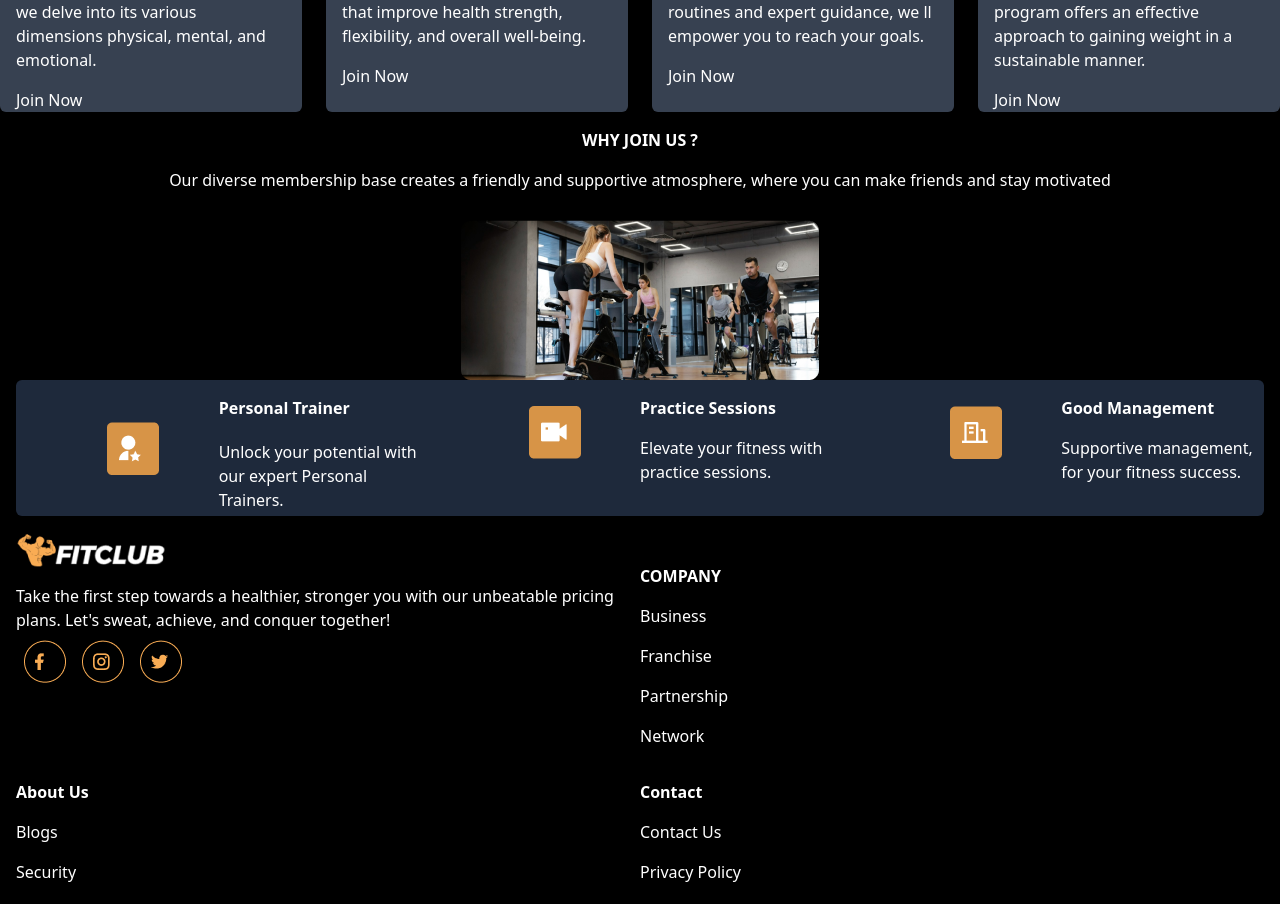
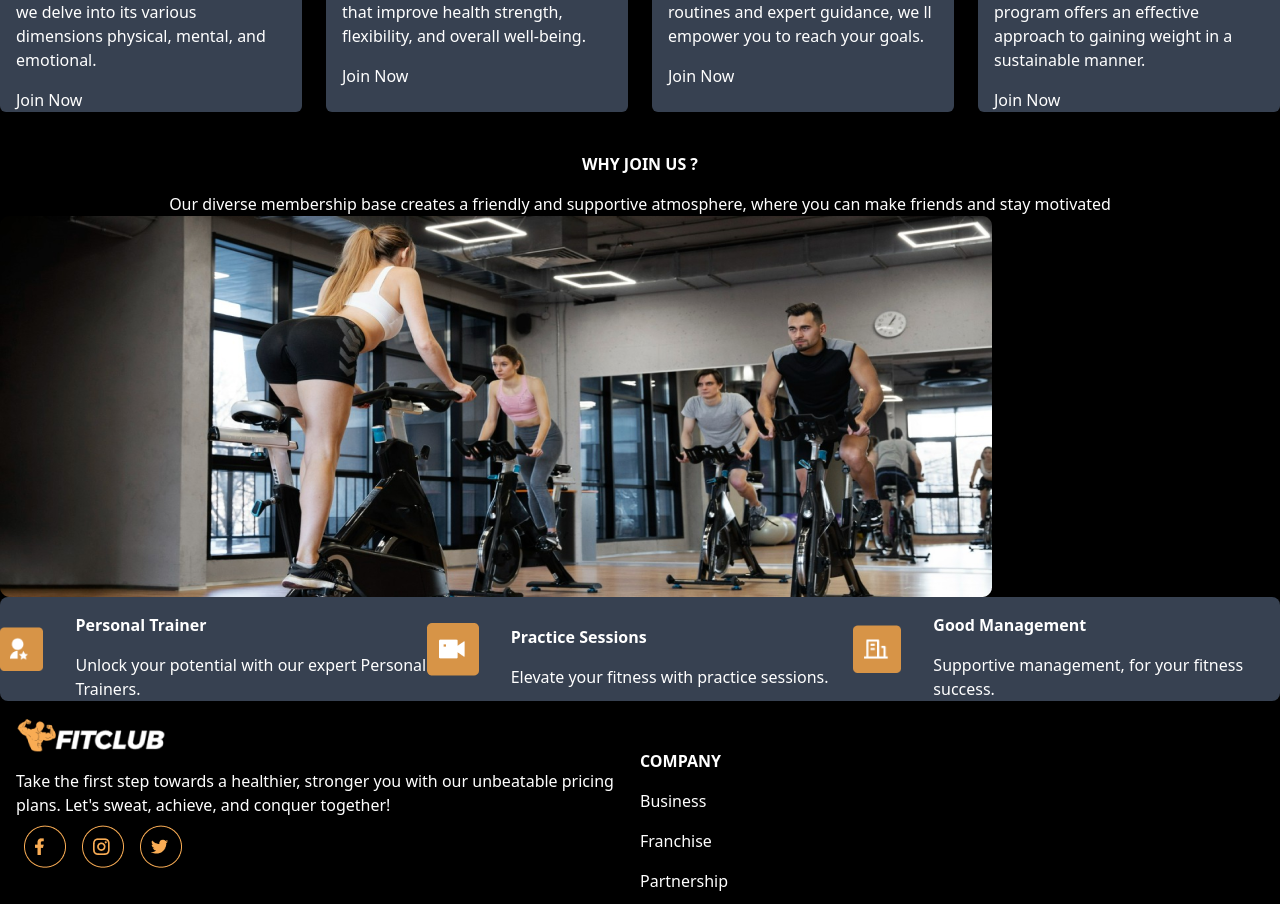
Before and after one commit to Rafaelteppa/prova, a Next.js app: page / in a window 1280 px wide. Shown: the part 886-1790 px from the top of the page. Built offline with nearby package versions, Linux system fonts and the light colour scheme.

Commit message:
fix: Header2

```diff
--- a/app/components/Header2.tsx
+++ b/app/components/Header2.tsx
@@ -1,21 +1,58 @@
 export default function Header() {
     return (
-        <div className="text-center mt-4 mx-4 ">
+        <div className="mt-10 text-center">
             <div>
-             <h1 className="font-bold"> WHY JOIN US ?</h1>
-
+                <h1 className="font-bold"> WHY JOIN US ?</h1>
             </div>
             <div className="mt-4">
-             <h2>Our diverse membership base creates a
-             friendly and supportive atmosphere, where
-             you can make friends and stay motivated  </h2>
-
-            </div>
-            <div className="mt-7 grid justify-items-center bg-auto flex-auto">
-                <img src="/img/mulher.png" alt="" />
+                <h2>
+                    Our diverse membership base creates a
+                    friendly and supportive atmosphere, where
+                    you can make friends and stay motivated
+                </h2>
             </div>
 
+            <div>
+                <img src="/img/mulher.png" alt="" />
+                <div className="text-left bg-gray-700 rounded-lg md:grid grid-cols-3">
+                    <div className="flex items-center gap-4">
+                        <div>
+                            <img src="/img/grid1.png" alt="" />
+                        </div>
+                        <div className="ml-4">
+                            <h1 className="font-bold mt-4">Personal Trainer</h1>
+                            <h4 className="mt-4">
+                                Unlock your potential with
+                                our expert Personal Trainers.
+                            </h4>
+                        </div>
+                    </div>
+                    <div className="flex items-center gap-4">
+                        <div>
+                            <img src="/img/grid2.png" alt="" />
+                        </div>
+                        <div className="ml-4">
+                            <h1 className="font-bold mt-4">Practice Sessions</h1>
+                            <h4 className="mt-4">
+                                Elevate your fitness with
+                                practice sessions.
+                            </h4>
+                        </div>
+                    </div>
+                    <div className="flex items-center gap-4">
+                        <div>
+                            <img src="/img/grid3.png" alt="" />
+                        </div>
+                        <div className="ml-4">
+                            <h1 className="font-bold mt-4">Good Management</h1>
+                            <h4 className="mt-4">
+                                Supportive management,
+                                for your fitness success.
+                            </h4>
+                        </div>
+                    </div>
+                </div>
+            </div>
         </div>
-
     )
 }
--- a/app/page.tsx
+++ b/app/page.tsx
@@ -1,11 +1,11 @@
 import Header from "./components/Header";
 import Banner from "./components/Banner";
+import Program from "./components/Program";
 
 
-import Program from "./components/Program";
 import Header2 from "./components/Header2";
 //import Personal from "./components/Personal";
-import Join_Grid from "./components/Join_Grid";
+// import Join_Grid from "./components/Join_Grid";
 import Footer_Bar from "./components/Footer_Bar";
 import Footer from "./components/Footer";
 
@@ -16,7 +16,7 @@ export default function Home() {
       <Banner/>
       <Program/>
       <Header2/>
-     <Join_Grid/>
+     {/* <Join_Grid/> */}
      <Footer/>
      <Footer_Bar/>
     </div>
```
Also changed, not shown: public/img/mulher.png.
